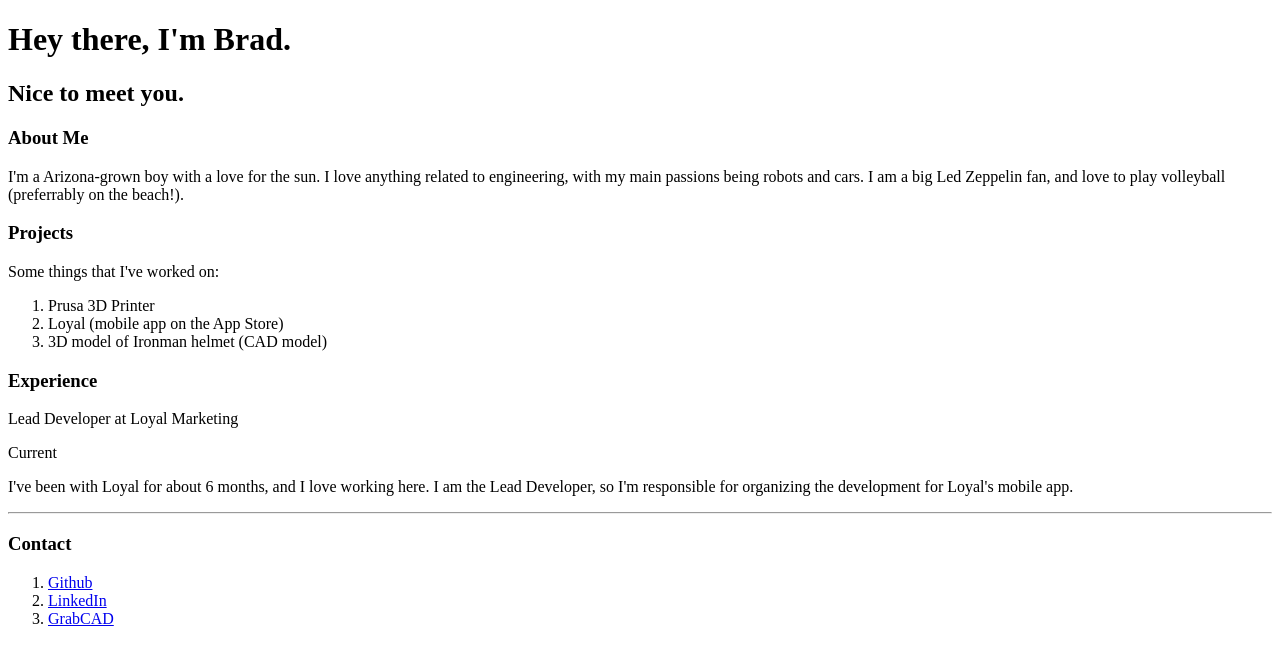
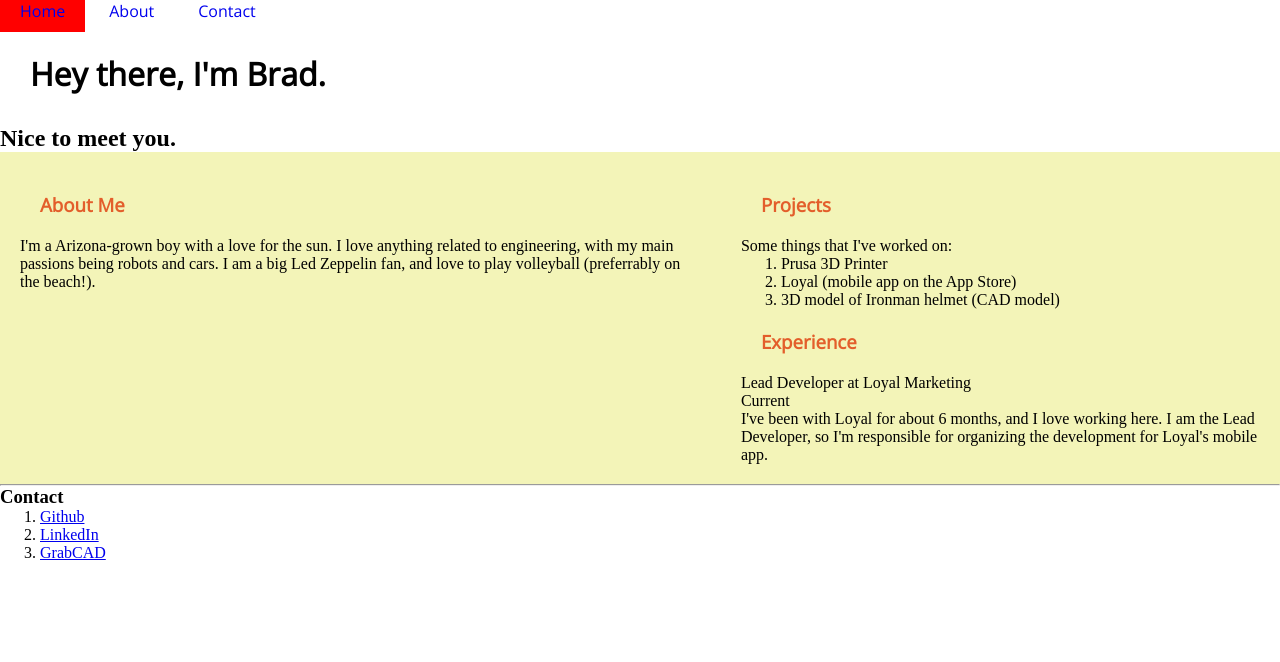
Before and after one commit to fullnelson14/portfolioMKII, a plain HTML site: page index.html in a window 1280 px wide. Drawn offline with nearby package versions, Linux system fonts and the light colour scheme.

Commit message:
added some basic styling

```diff
--- /dev/null
+++ b/index.css
@@ -0,0 +1,46 @@
+* {
+  margin: 0;
+}
+main {
+  display: flex;
+  flex-direction: row;
+  width: 100%;
+  background-color: #f3f4b8;
+  justify-content: space-around;
+}
+
+main div {
+  padding: 20px;
+}
+
+h1 {
+  font-family: "Open Sans", sans-serif;
+  padding: 30px;
+}
+
+.title-text {
+  color: #e35e2b;
+  padding: 20px;
+  font-family: "Open Sans", sans-serif;
+}
+
+#nav-bar {
+  list-style-type: none;
+  margin: 0;
+  padding: 0;
+}
+
+#nav-bar li {
+  display: inline;
+  font-family: "Open Sans", sans-serif;
+  padding: 10px 20px;
+}
+
+#nav-bar li a {
+  text-decoration: none;
+}
+
+#nav-bar li:hover,
+#nav-bar li:active {
+  background-color: red;
+}
--- a/index.html
+++ b/index.html
@@ -2,21 +2,38 @@
 <html>
   <head>
     <title>Meet Brad.</title>
+    <link rel="stylesheet" href="./index.css" type="text/css" />
+    <link
+      href="https://fonts.googleapis.com/css?family=Open+Sans&display=swap"
+      rel="stylesheet"
+    />
   </head>
   <body>
+    <header>
+      <ul id="nav-bar">
+        <li><a href="#">Home</a></li>
+        <li><a href="#">About</a></li>
+        <li><a href="#">Contact</a></li>
+      </ul>
+    </header>
     <h1>
       Hey there, I'm Brad.
     </h1>
     <h2>
       Nice to meet you.
     </h2>
-    <h3>About Me</h3>
+    <main>
+      <div>
+        <h3 class="title-text">About Me</h3>
         <p>
-      I'm a Arizona-grown boy with a love for the sun. I love anything related
-      to engineering, with my main passions being robots and cars. I am a big
-      Led Zeppelin fan, and love to play volleyball (preferrably on the beach!).
+          I'm a Arizona-grown boy with a love for the sun. I love anything
+          related to engineering, with my main passions being robots and cars. I
+          am a big Led Zeppelin fan, and love to play volleyball (preferrably on
+          the beach!).
         </p>
-    <h3>Projects</h3>
+      </div>
+      <div>
+        <h3 class="title-text">Projects</h3>
         <p>
           Some things that I've worked on:
         </p>
@@ -25,14 +42,16 @@
           <li>Loyal (mobile app on the App Store)</li>
           <li>3D model of Ironman helmet (CAD model)</li>
         </ol>
-    <h3>Experience</h3>
+        <h3 class="title-text">Experience</h3>
         <p>Lead Developer at Loyal Marketing</p>
         <p>Current</p>
         <p>
-      I've been with Loyal for about 6 months, and I love working here. I am the
-      Lead Developer, so I'm responsible for organizing the development for
-      Loyal's mobile app.
+          I've been with Loyal for about 6 months, and I love working here. I am
+          the Lead Developer, so I'm responsible for organizing the development
+          for Loyal's mobile app.
         </p>
+      </div>
+    </main>
 
     <hr />
     <h3>Contact</h3>
```
Lines whose indentation alone changed are shown as unchanged.
